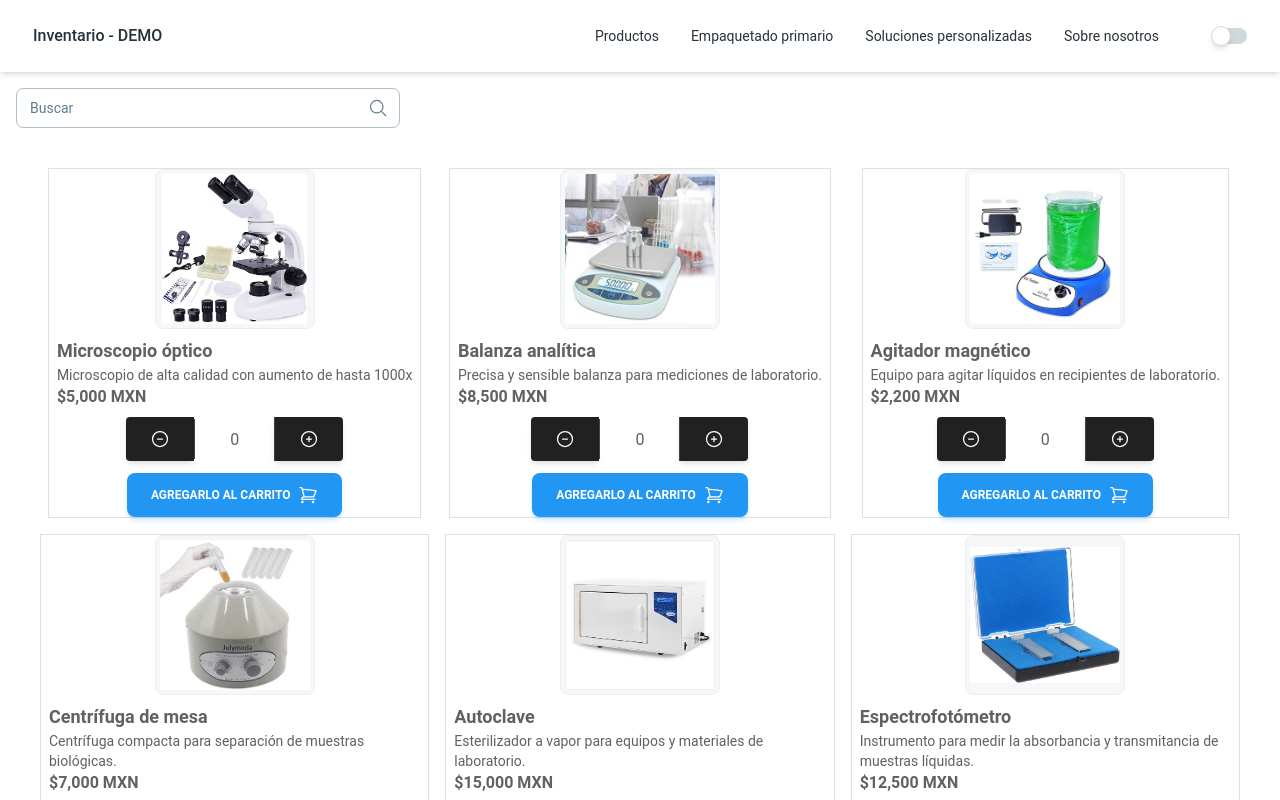
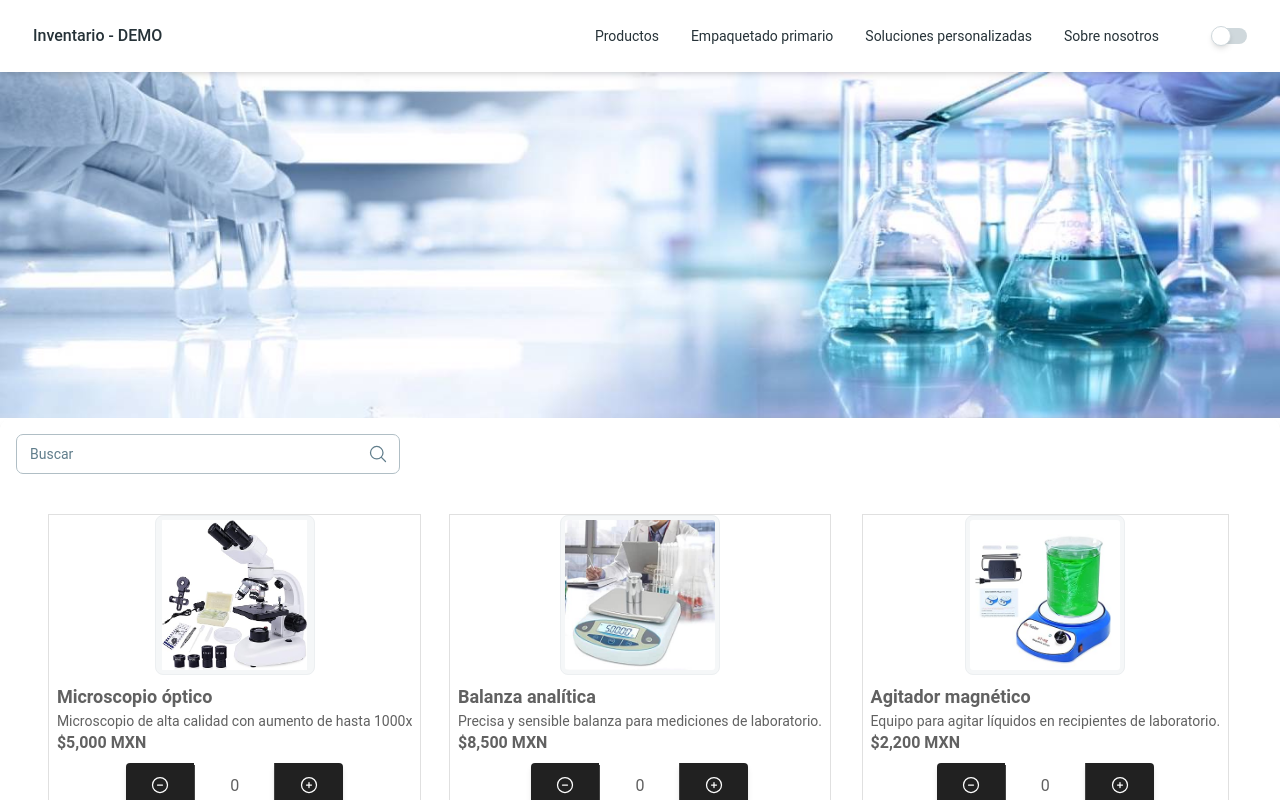
Before and after one commit to Alecfut07/pacific-frontend, a React (Vite) app: page /lab-inventory in a window 1280 px wide. Shown: the top 800 px of the page. Built offline with nearby package versions, Linux system fonts and the light colour scheme.

Commit message:
bugfix/Agregar una imagen y colocarla arriba del componente LabProductsGallery

```diff
--- a/src/pages/Lab/LabInventoryPage/LabInventoryPage.jsx
+++ b/src/pages/Lab/LabInventoryPage/LabInventoryPage.jsx
@@ -1,8 +1,12 @@
 import LabProductsGallery from "../../../components/LabProductsGallery/LabProductsGallery";
+import labInventoryBackgroundImage from "../../../images/LabInventory/LabInventoryPage/lab-inventory-background.jpeg";
 
 function LabInventoryPage() {
   return (
     <div>
+      <div className="relative">
+        <img src={labInventoryBackgroundImage} className="w-full" />
+      </div>
       <LabProductsGallery />
     </div>
   );
```
Also changed, not shown: src/images/LabInventory/LabInventoryPage/lab-inventory-background.jpeg (added).
